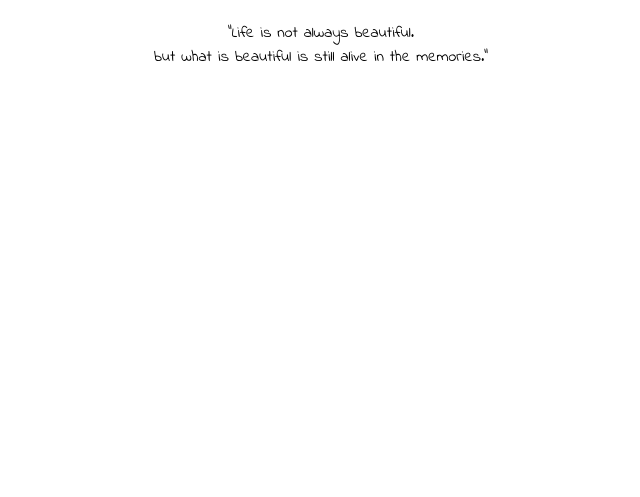
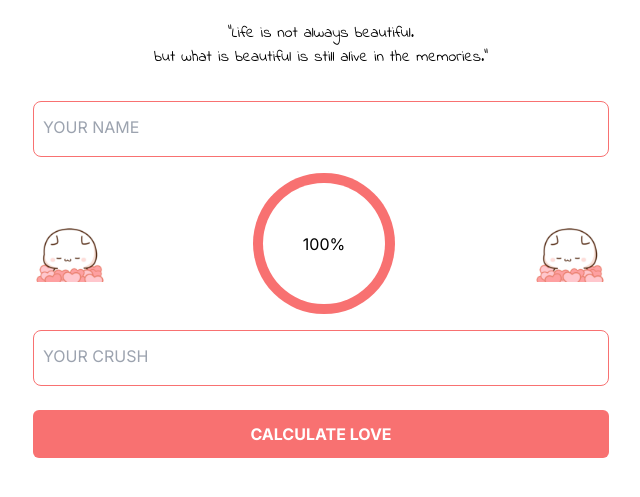
Before and after one commit to ryansuranjana/ryu-love-calculate, a website built with Vite: page index.html in a window 1280 px wide. Shown: the part 59-556 px from the top of the page, without its empty margins (319-959 px from the left). Built offline with nearby package versions, Linux system fonts and the light colour scheme; a web font is replaced by a local one.

Commit message:
make main section

```diff
--- a/index.html
+++ b/index.html
@@ -20,6 +20,33 @@
           but what is beautiful is still alive in the memories."
         </blockquote>
       </header>
+      <main>
+        <div class="relative mt-1">
+          <input type="text" class="rounded-lg w-full h-[56px] border-red-400 border mt-3 outline-none p-[10px] peer" required="required" autocomplete="off" id="fname" />
+          <span
+            class="absolute left-0 top-4 p-[10px] text-gray-400 uppercase pointer-events-none duration-500 peer-valid:text-red-400 peer-valid:translate-x-3 peer-valid:-translate-y-3 peer-valid:text-[0.8em] peer-valid:py-0 peer-valid:px-2 peer-valid:bg-white peer-focus:text-red-400 peer-focus:translate-x-3 peer-focus:-translate-y-3 peer-focus:text-[0.8em] peer-focus:py-0 peer-focus:px-2 peer-focus:bg-white"
+            >Your Name</span
+          >
+        </div>
+        <div class="grid grid-cols-3 mt-4" id="result">
+          <img src="public/Foto.gif" alt="kawai" width="76px" class="my-auto" />
+          <div
+            class="w-[142px] h-[141px] bg-red-400 rounded-full grid relative place-content-center place-items-center -ml-3 before:content-[''] before:absolute before:w-[122px] before:h-[121px] before:bg-white before:rounded-full md:ml-7"
+            id="circular-progress"
+          >
+            <div class="relative" id="value-container">100%</div>
+          </div>
+          <img src="public/Foto.gif" alt="kawai" width="76px" class="my-auto ml-auto" />
+        </div>
+        <div class="relative mt-1">
+          <input type="text" class="rounded-lg w-full h-[56px] border-red-400 border mt-3 outline-none p-[10px] peer" required="required" autocomplete="off" id="sname" />
+          <span
+            class="absolute left-0 top-4 p-[10px] text-gray-400 uppercase pointer-events-none duration-500 peer-valid:text-red-400 peer-valid:translate-x-3 peer-valid:-translate-y-3 peer-valid:text-[0.8em] peer-valid:py-0 peer-valid:px-2 peer-valid:bg-white peer-focus:text-red-400 peer-focus:translate-x-3 peer-focus:-translate-y-3 peer-focus:text-[0.8em] peer-focus:py-0 peer-focus:px-2 peer-focus:bg-white"
+            >Your Crush</span
+          >
+        </div>
+        <div class="w-full h-12 bg-red-400 grid place-content-center rounded-md mt-6 cursor-pointer" id="submit"><span class="text-white font-bold text-[16px]">CALCULATE LOVE</span></div>
+      </main>
     </div>
     <script type="module" src="/main.js"></script>
   </body>
```
Also changed, not shown: public/Foto.gif (added).
